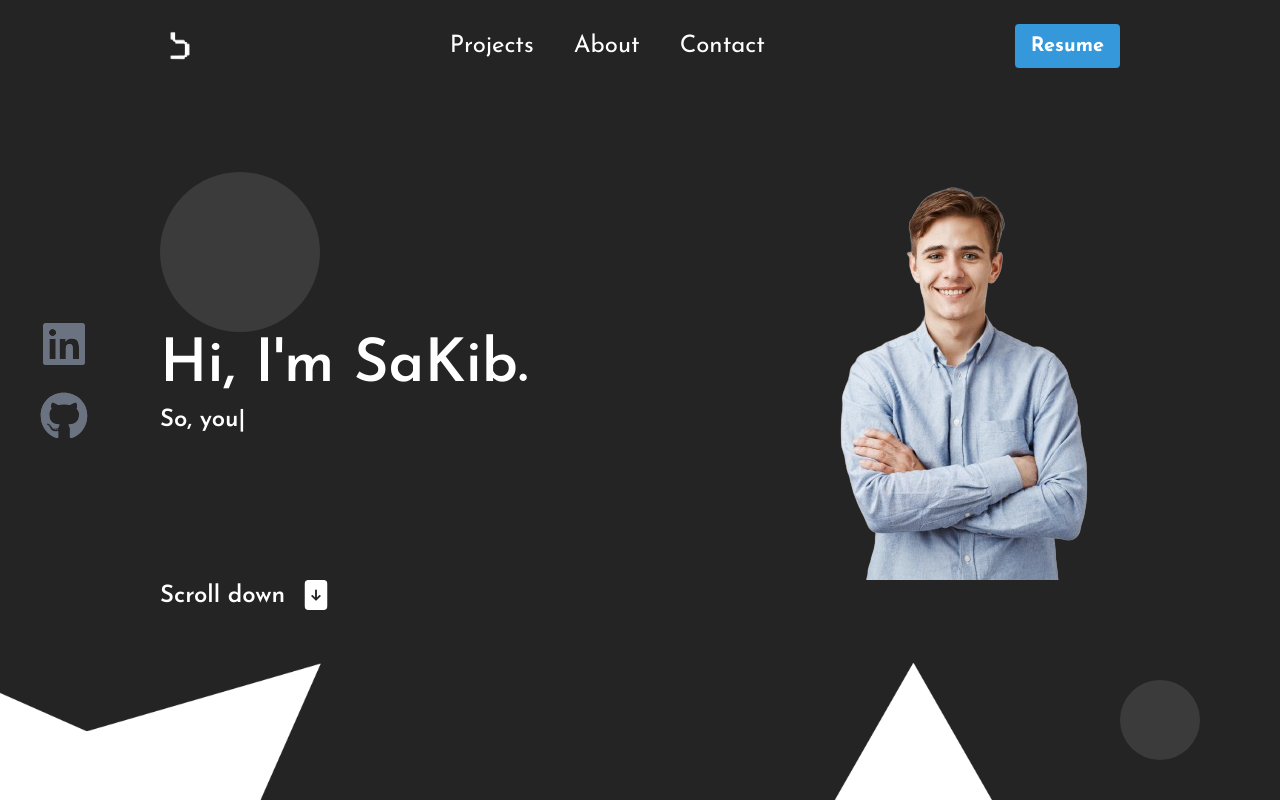
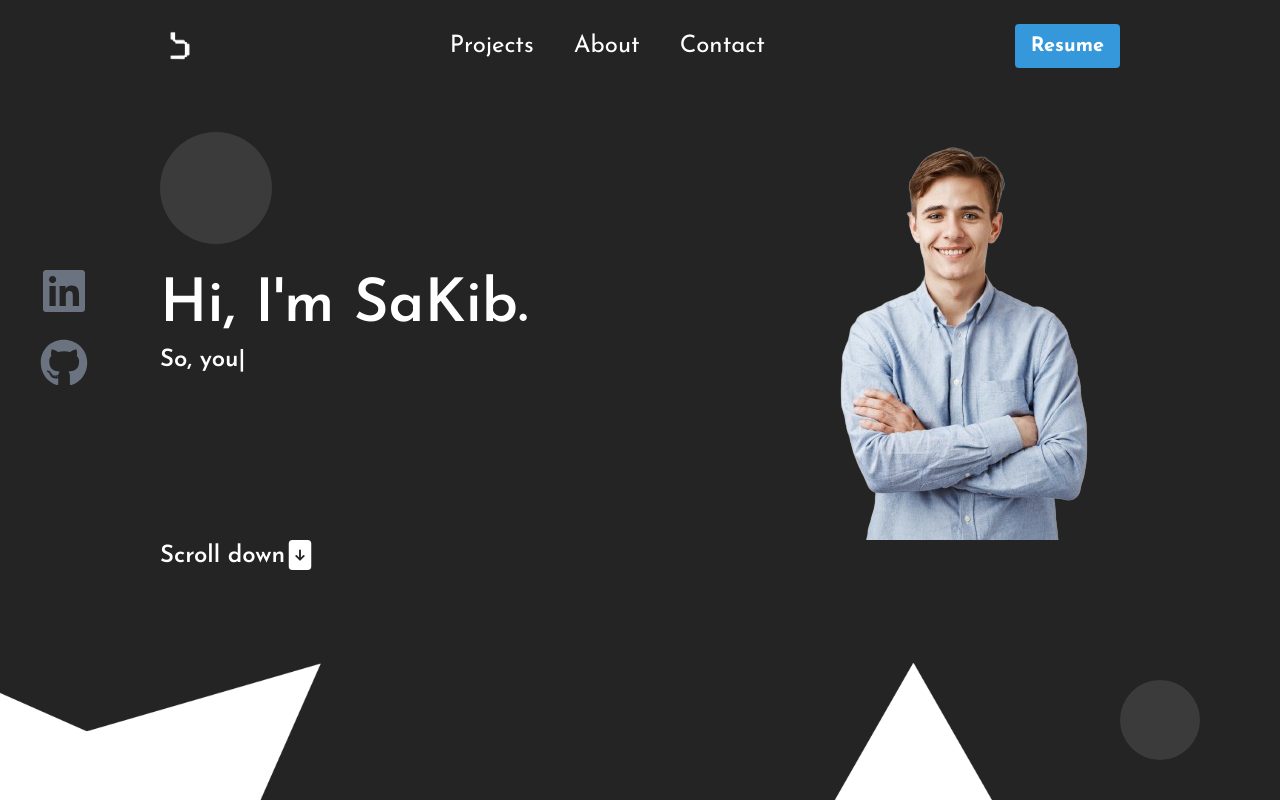
Before and after one commit to isakibul/dev-portfolio, a React (Vite) app: page / in a window 1280 px wide. Shown: the top 802 px of the page. Built offline with nearby package versions, Linux system fonts and the light colour scheme.

Commit message:
issue solve

```diff
--- a/src/components/Contact/Contact.jsx
+++ b/src/components/Contact/Contact.jsx
@@ -42,8 +42,12 @@ const Contact = () => {
                     Send Email
                 </a>
             </div>
-            <SocialIcon />
-        </div>
+            <div
+                className="flex flex-row mt-12 gap-6 justify-center text-5xl text-gray-500 lg:hidden"
+            >
+                <SocialIcon />
+            </div>
+        </div >
     )
 }
 
--- a/src/components/Hero/Hero.jsx
+++ b/src/components/Hero/Hero.jsx
@@ -9,11 +9,11 @@ const Hero = () => {
         <div className='px-10 md:px-30 lg:px-40'>
 
             {/* animation circle */}
-            <div className='h-40 w-40 hidden md:block rounded-full -translate-y-16 translate-x-96 absolute animation-circle'>
+            <div className='mt-10 h-28 w-28 hidden md:block rounded-full translate-y-20 translate-x-96 absolute animation-circle'>
             </div>
 
             {/* home text slider */}
-            <div className="mt-20 flex flex-col items-center justify-center md:flex-row md:justify-between">
+            <div className="mt-16 md:mt-0 flex flex-col items-center justify-center md:flex-row md:justify-between">
                 <div className="mt-5 text-center md:text-left text-xl">
                     <TypeAnimation
                         cursor={false}
@@ -82,17 +82,17 @@ const Hero = () => {
                     }
                 </div>
 
-                <div className="mt-20 md:mt-0">
+                <div className="mt-20 md:mt-10">
                     <img src={heroImg} alt="person image" />
                 </div>
             </div>
 
             {/* scroll down animation */}
-            <div className="mt-14 md:mt-0 hidden md:flex justify-between md:justify-start">
+            <div className="mt-14 md:mt-0 md:flex justify-between md:justify-start">
                 <button
-                    className='flex text-2xl font-semibold text-white scroll-indicator'
+                    className='hidden md:flex text-2xl font-semibold text-white scroll-indicator'
                 >
-                    Scroll down &nbsp;
+                    Scroll down
                     <BsFillFileArrowDownFill className='text-3xl' />
                 </button>
 
--- a/src/components/Home/Home.jsx
+++ b/src/components/Home/Home.jsx
@@ -1,15 +1,14 @@
-import headerBackground from '/hero-bg.png';
-import bottomBackground from '/bottom-bg.png';
 import ScrollToTop from "react-scroll-to-top";
-
 import Navbar from "../Navbar/Navbar";
 import Hero from "../Hero/Hero";
 import Projects from "../Projects/Projects";
 import About from '../About/About';
 import Contact from '../Contact/Contact';
 import SocialIcon from '../SocialIcon/SocialIcon';
+import headerBackground from '/hero-bg.png';
+import bottomBackground from '/bottom-bg.png';
+import { IoIosArrowUp } from "react-icons/io";
 
-import { IoIosArrowUp } from "react-icons/io";
 
 const Home = () => {
     const headerBackgroundStyle = {
@@ -45,7 +44,11 @@ const Home = () => {
             <div style={headerBackgroundStyle} className='h-screen'>
                 <Navbar />
                 <Hero />
-                <SocialIcon />
+                <div
+                    className="hidden lg:flex lg:flex-col lg:fixed lg:top-1/3 lg:left-10 gap-6 text-5xl text-gray-500"
+                >
+                    <SocialIcon />
+                </div>
             </div>
             <Projects />
             <About />
--- a/src/components/SocialIcon/SocialIcon.jsx
+++ b/src/components/SocialIcon/SocialIcon.jsx
@@ -3,9 +3,7 @@ import { FaGithub } from "react-icons/fa";
 
 const SocialIcon = () => {
     return (
-        <div
-            className="flex justify-center flex-row mt-20 lg:mt-0 lg:flex-col lg:fixed lg:top-80 lg:left-10 gap-6 text-5xl text-gray-500"
-        >
+        <>
             <a
                 className="hover:text-gray-700 ease-in duration-300"
                 href="https://www.linkedin.com/in/sakibul-islam-5aa591269/"
@@ -18,7 +16,7 @@ const SocialIcon = () => {
             >
                 <FaGithub />
             </a>
-        </div>
+        </>
     )
 }
 
```
